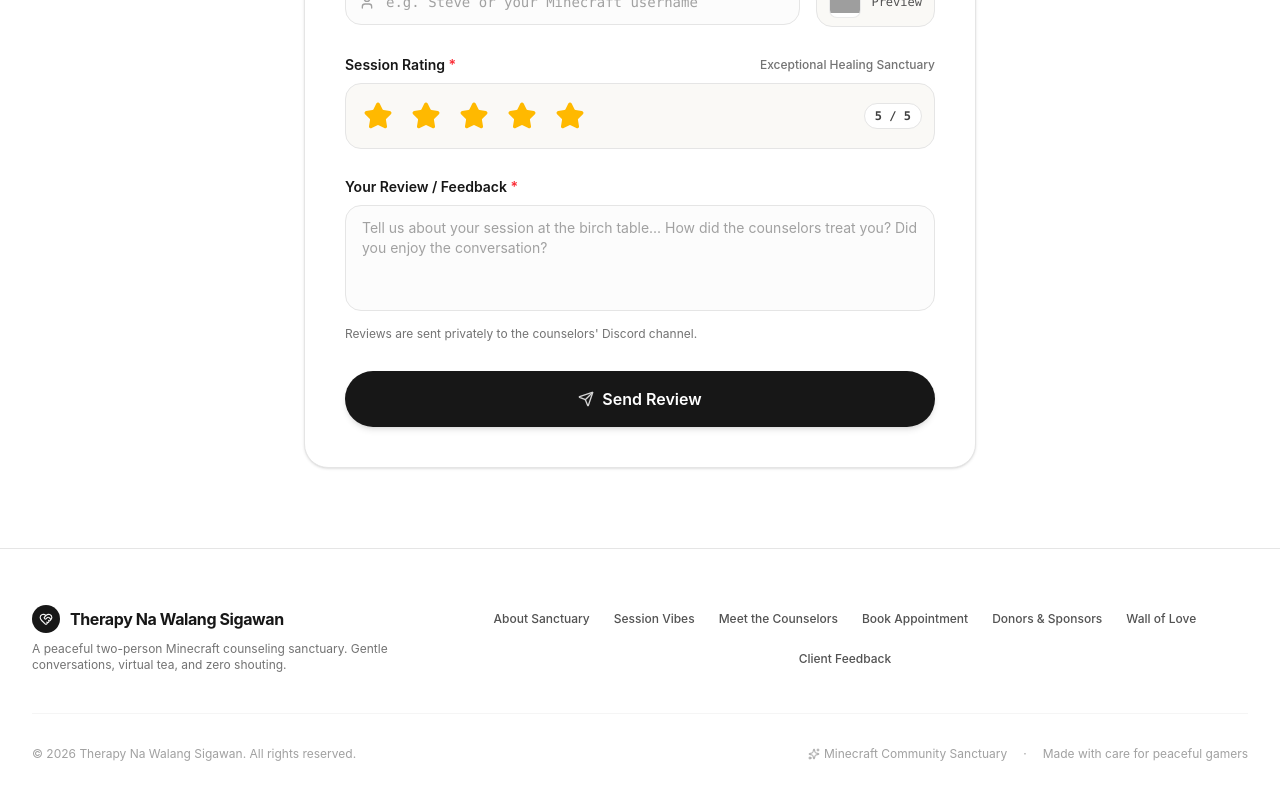
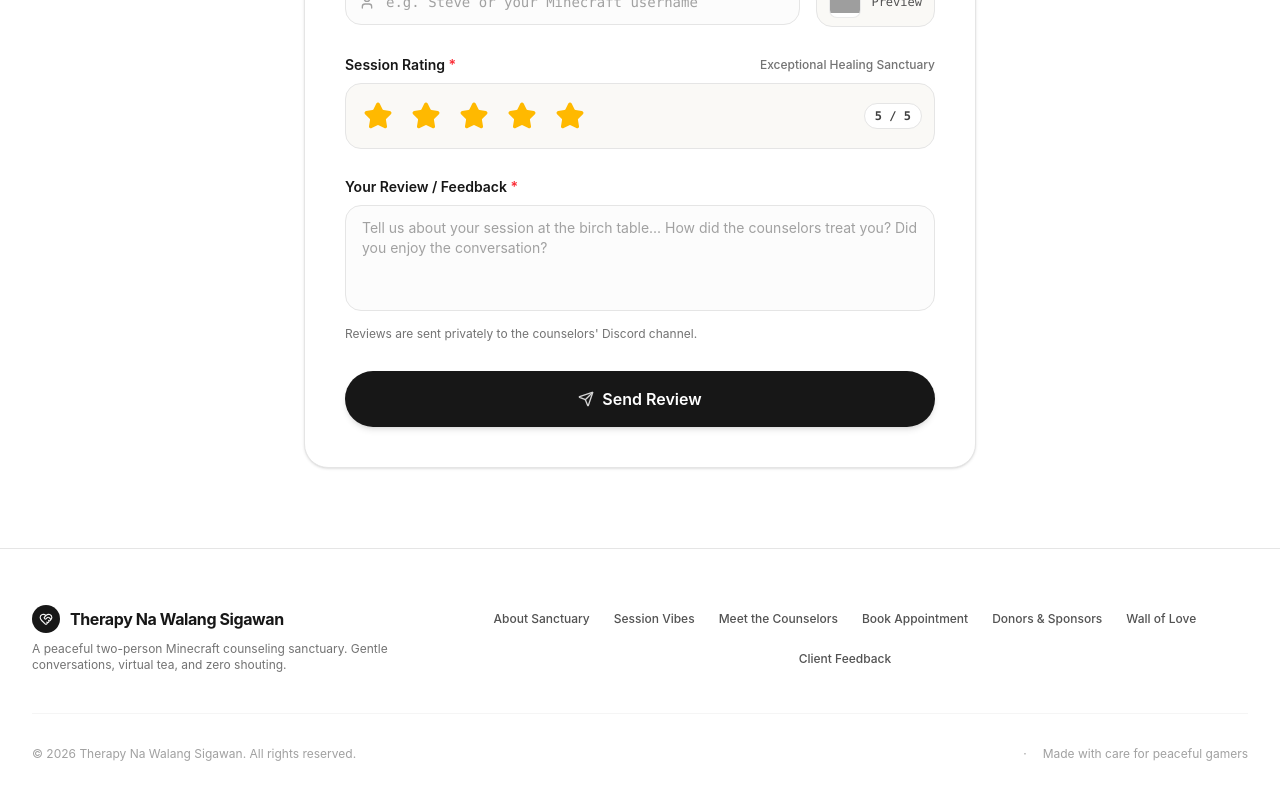
Before and after one commit to marrbbin/TherapyNaWalangSigawan, a React (Vite) app: page / in a window 1280 px wide. Shown: the part 7808-8608 px from the top of the page. Built offline with nearby package versions, Linux system fonts and the light colour scheme; grey boxes are pictures that could not be loaded; a web font is replaced by a local one.

Commit message:
refactor(footer): remove redundant sanctuary tag

```diff
--- a/src/components/Footer.tsx
+++ b/src/components/Footer.tsx
@@ -53,10 +53,6 @@ export const Footer: React.FC = () => {
         <div className="pt-8 flex flex-col sm:flex-row items-center justify-between gap-4 text-xs text-neutral-400">
           <p>© {new Date().getFullYear()} Therapy Na Walang Sigawan. All rights reserved.</p>
           <div className="flex items-center gap-4">
-            <span className="flex items-center gap-1">
-              <Sparkles className="w-3 h-3 text-neutral-400" />
-              Minecraft Community Sanctuary
-            </span>
             <span>·</span>
             <span>Made with care for peaceful gamers</span>
           </div>
```
